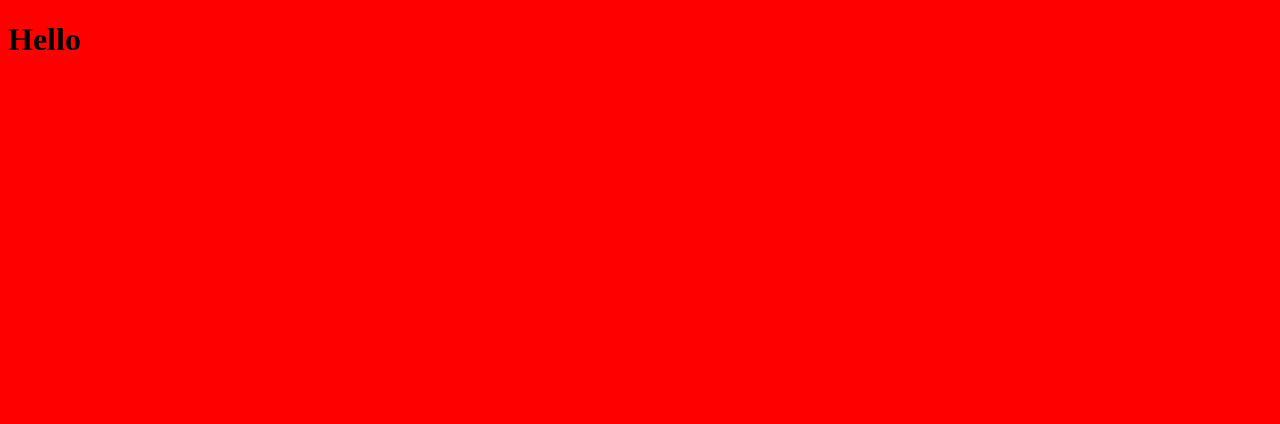
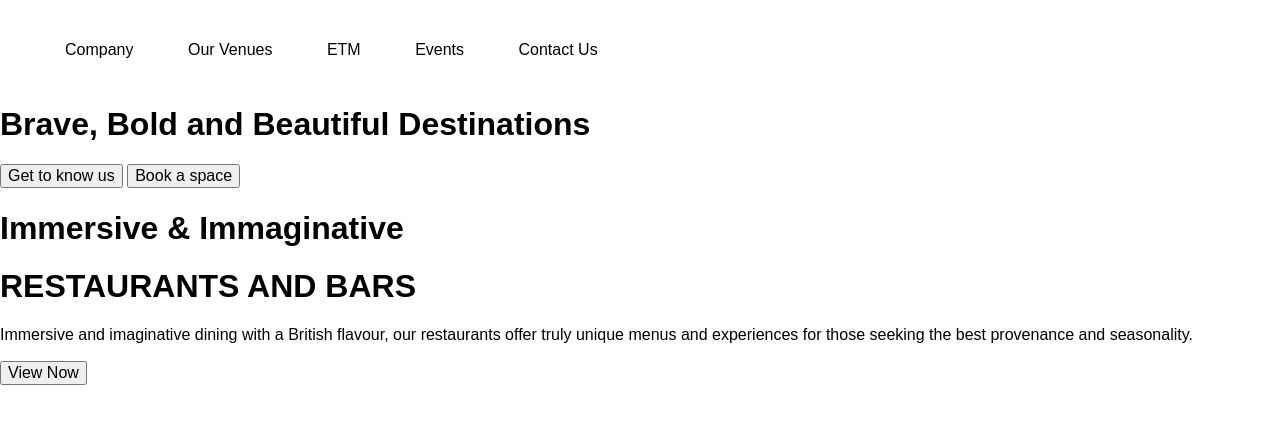
Before and after one commit to MissDavinderKaur/CODE_TEST_OMNIFI, a website: page public/index.html in a window 1280 px wide. Drawn offline with nearby package versions, Linux system fonts and the light colour scheme.

Commit message:
Some contect has been added. Nav bar has been styled

```diff
--- a/public/css/style.css
+++ b/public/css/style.css
@@ -1,3 +1,5 @@
-body {
-  background-color: red;
+nav > ul > li {
+  list-style-type: none;
+  display: inline-block;
+  padding: 25px;
 }
--- a/public/index.html
+++ b/public/index.html
@@ -3,10 +3,45 @@
 <head>
   <meta charset="utf-8">
   <title>Home Page</title>
+  <meta name="viewport" content="width=device-width, initial-scale=1">
+  <link rel="stylesheet" href="https://unpkg.com/purecss@0.6.2/build/pure-min.css" integrity="sha384-UQiGfs9ICog+LwheBSRCt1o5cbyKIHbwjWscjemyBMT9YCUMZffs6UqUTd0hObXD" crossorigin="anonymous">
   <link rel="stylesheet" type="text/css" href="./css/style.css">
   <script type="text/javascript" src="./js/app.js"></script>
 </head>
 <body>
-  <h1>Hello</h1>
+  <div class="top">
+    <nav>
+      <ul>
+        <li>Company</li>
+        <li>Our Venues</li>
+        <li>ETM</li>
+        <li>Events</li>
+        <li>Contact Us</li>
+      </ul>
+    </nav>
+    <h1>Brave, Bold and Beautiful Destinations</h1>
+    <button type="button" name="button">Get to know us</button>
+    <button type="button" name="button">Book a space</button>
+  </div>
+  <div class="middle">
+    <div class="middleLeft">
+      <h1>Immersive &#38; Immaginative</h1>
+      <h1>RESTAURANTS AND BARS</h1>
+      <p>Immersive and imaginative dining with a British flavour, our restaurants offer truly unique menus and experiences for those seeking the best provenance and seasonality. </p>
+      <button type="button" name="button">View Now</button>
+    </div>
+    <div class="middleRight">
+
+    </div>
+  </div>
+  <div class="bottom">
+    <div class="">
+
+    </div>
+
+  </div>
+
+
 </body>
+
 </html>
```
